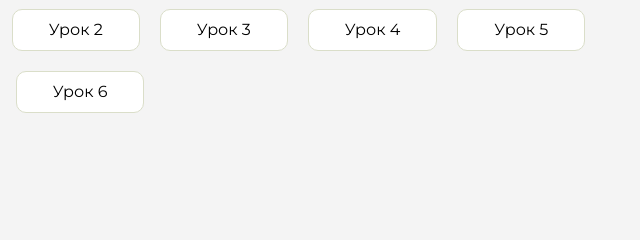
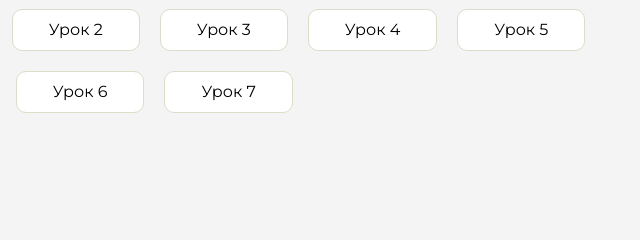
Before and after one commit to rovshik01/homework, a plain HTML site: page index.html in a window 1280 px wide. Shown: the part 229-469 px from the top of the page, 589-1229 px from the left. Drawn offline with Linux system fonts and the light colour scheme.

Commit message:
Update index.html

```diff
--- a/index.html
+++ b/index.html
@@ -113,6 +113,9 @@
                      <li class="content__list-item">
                         <a href="Home Work 6/index.html">Урок 6</a>
                     </li>
+                     <li class="content__list-item">
+                        <a href="Home Work 7/index.html">Урок 7</a>
+                    </li>
                 </ul>
             </div>
             <div class="content__block hidden" id="diplomBlock">
```
